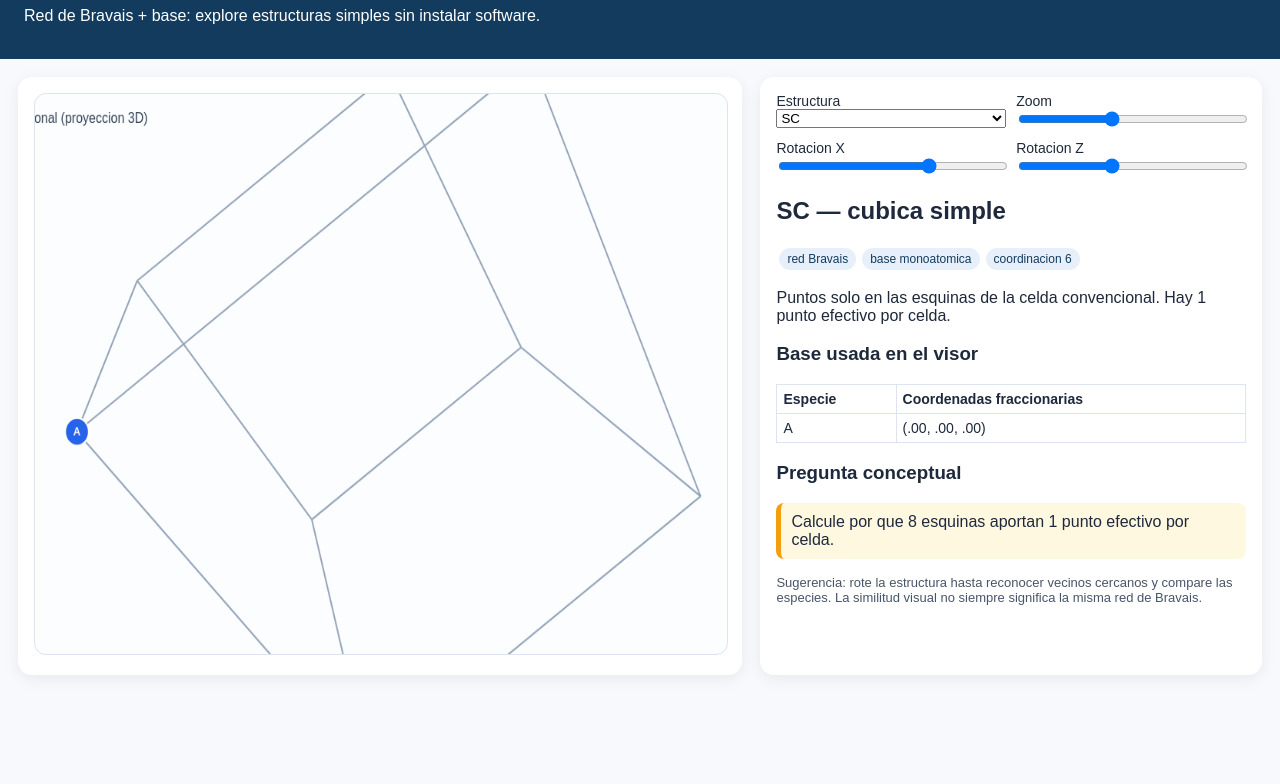
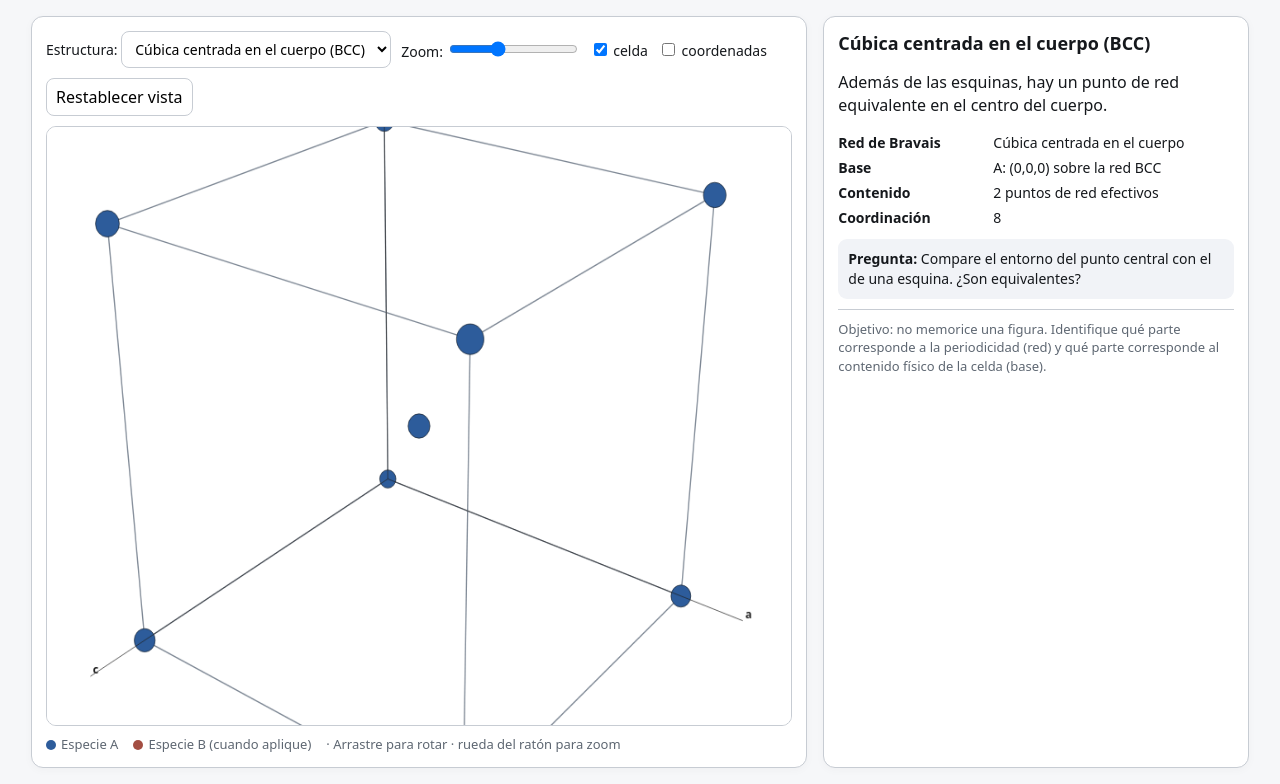
Before and after one commit to idar82/MIF_estado-solido, a plain HTML site: page index.html in a window 1280 px wide. Shown: the part 91-875 px from the top of the page. Before the commit the page ends 800 px from the top, so only its background shows below. Drawn offline with Linux system fonts and the light colour scheme.

Commit message:
Add files via upload

```diff
--- a/index.html
+++ b/index.html
@@ -1,52 +1,70 @@
 <!DOCTYPE html>
 <html lang="es">
 <head>
-<meta charset="utf-8"/>
-<meta name="viewport" content="width=device-width, initial-scale=1"/>
-<title>Visor de cristalografia - Semana 1</title>
+<meta charset="utf-8" />
+<meta name="viewport" content="width=device-width, initial-scale=1" />
+<title>Visor de estructuras cristalinas — Física del Estado Sólido</title>
 <style>
-body{font-family:Arial,Helvetica,sans-serif;margin:0;background:#f7f9fc;color:#1e293b}header{background:#123b5d;color:white;padding:18px 24px}main{display:grid;grid-template-columns:1.3fr .9fr;gap:18px;padding:18px}.panel{background:white;border-radius:14px;box-shadow:0 4px 16px #0001;padding:16px}canvas{width:100%;height:560px;background:#fbfdff;border:1px solid #dbe4ef;border-radius:12px}.controls{display:grid;grid-template-columns:1fr 1fr;gap:10px}.controls label{font-size:14px}.controls input,.controls select{width:100%}.pill{display:inline-block;background:#e7f0fa;color:#123b5d;padding:4px 8px;border-radius:999px;margin:3px;font-size:12px}.question{background:#fff8e1;border-left:5px solid #f59e0b;padding:10px;border-radius:8px}.small{font-size:13px;color:#475569}table{border-collapse:collapse;width:100%;font-size:14px}td,th{border:1px solid #dbe4ef;padding:6px;text-align:left}@media(max-width:900px){main{grid-template-columns:1fr}canvas{height:430px}}
+:root{--bg:#f6f7f9;--panel:#ffffff;--ink:#15181c;--muted:#5e6772;--line:#c7ccd3;--accent:#263b66;}
+*{box-sizing:border-box} body{margin:0;font-family:system-ui,-apple-system,Segoe UI,Roboto,Arial,sans-serif;background:var(--bg);color:var(--ink)}
+header{padding:18px 22px;background:var(--panel);border-bottom:1px solid var(--line)} h1{font-size:20px;margin:0 0 5px} header p{margin:0;color:var(--muted)}
+main{display:grid;grid-template-columns:minmax(500px,1.55fr) minmax(300px,.85fr);gap:16px;padding:16px;max-width:1250px;margin:auto}
+.card{background:var(--panel);border:1px solid var(--line);border-radius:12px;padding:14px;box-shadow:0 2px 10px rgba(0,0,0,.03)}
+.controls{display:flex;flex-wrap:wrap;gap:10px;align-items:center;margin-bottom:10px} label{font-size:14px} select,input[type=range],button{font:inherit} select,button{padding:7px 9px;border:1px solid var(--line);border-radius:8px;background:white} button{cursor:pointer}
+canvas{width:100%;height:600px;border:1px solid var(--line);border-radius:10px;background:#fff;display:block;touch-action:none}
+.info h2{font-size:18px;margin:0 0 8px}.info p{line-height:1.45}.kv{display:grid;grid-template-columns:145px 1fr;gap:6px 10px;font-size:14px;margin:12px 0}.kv div:nth-child(odd){font-weight:650}.hint{font-size:13px;color:var(--muted);border-top:1px solid var(--line);padding-top:10px;margin-top:10px}.question{background:#f1f3f7;padding:10px;border-radius:9px;font-size:14px;line-height:1.4;margin-top:10px}
+.legend{display:flex;gap:15px;flex-wrap:wrap;font-size:13px;color:var(--muted);margin-top:9px}.dot{display:inline-block;width:10px;height:10px;border-radius:50%;margin-right:5px;vertical-align:-1px}.a{background:#2d5c9b}.b{background:#a34e42}
+@media(max-width:850px){main{grid-template-columns:1fr} canvas{height:520px}}
 </style>
 </head>
 <body>
-<header><h1>Visor de cristalografia - Semana 1</h1><p>Red de Bravais + base: explore estructuras simples sin instalar software.</p></header>
+<header><h1>Visor de estructuras cristalinas</h1><p>Semana 1 · Física del Estado Sólido · Red de Bravais + base</p></header>
 <main>
-<section class="panel"><canvas id="cv" width="900" height="620"></canvas></section>
-<section class="panel">
+<section class="card">
 <div class="controls">
-<label>Estructura<select id="structure"><option>SC</option><option>BCC</option><option>FCC</option><option>CsCl</option><option>NaCl</option><option>Diamante</option><option>Zincblenda</option></select></label>
-<label>Zoom<input type="range" id="zoom" min="0.55" max="1.8" step="0.05" value="1.05"></label>
-<label>Rotacion X<input type="range" id="rx" min="-75" max="75" step="1" value="25"></label>
-<label>Rotacion Z<input type="range" id="rz" min="-180" max="180" step="1" value="-35"></label>
+<label>Estructura: <select id="structure"></select></label>
+<label>Zoom: <input id="zoom" type="range" min="0.65" max="1.75" step="0.01" value="1.05"></label>
+<label><input id="edges" type="checkbox" checked> celda</label>
+<label><input id="labels" type="checkbox"> coordenadas</label>
+<button id="reset">Restablecer vista</button>
 </div>
-<h2 id="title"></h2><div id="tags"></div><p id="desc"></p>
-<h3>Base usada en el visor</h3><table id="basis"><thead><tr><th>Especie</th><th>Coordenadas fraccionarias</th></tr></thead><tbody></tbody></table>
-<h3>Pregunta conceptual</h3><p class="question" id="question"></p>
-<p class="small">Sugerencia: rote la estructura hasta reconocer vecinos cercanos y compare las especies. La similitud visual no siempre significa la misma red de Bravais.</p>
+<canvas id="cv" width="900" height="650"></canvas>
+<div class="legend"><span><span class="dot a"></span>Especie A</span><span><span class="dot b"></span>Especie B (cuando aplique)</span> · Arrastre para rotar · rueda del ratón para zoom</div>
 </section>
+<aside class="card info"><h2 id="title"></h2><p id="desc"></p><div class="kv" id="kv"></div><div class="question" id="question"></div><p class="hint">Objetivo: no memorice una figura. Identifique qué parte corresponde a la periodicidad (red) y qué parte corresponde al contenido físico de la celda (base).</p></aside>
 </main>
 <script>
-const cv=document.getElementById('cv'), ctx=cv.getContext('2d');
-const data={
-SC:{lat:'cubica simple',basis:[['A',[0,0,0]]],tags:['red Bravais','base monoatomica','coordinacion 6'],desc:'Puntos solo en las esquinas de la celda convencional. Hay 1 punto efectivo por celda.',q:'Calcule por que 8 esquinas aportan 1 punto efectivo por celda.'},
-BCC:{lat:'cubica centrada en el cuerpo',basis:[['A',[0,0,0]],['A',[.5,.5,.5]]],tags:['red Bravais','sitios equivalentes','coordinacion 8'],desc:'El centro y las esquinas son sitios equivalentes: todos tienen el mismo entorno.',q:'Por que el sitio del centro y el de una esquina son equivalentes en BCC?'},
-FCC:{lat:'cubica centrada en las caras',basis:[['A',[0,0,0]],['A',[0,.5,.5]],['A',[.5,0,.5]],['A',[.5,.5,0]]],tags:['red Bravais','empaquetamiento compacto','coordinacion 12'],desc:'Tiene puntos en esquinas y centros de cara; 4 puntos efectivos por celda convencional.',q:'Explique por que la celda convencional FCC contiene 4 puntos efectivos.'},
-CsCl:{lat:'cubica simple + base binaria',basis:[['Cs',[0,0,0]],['Cl',[.5,.5,.5]]],tags:['cristal binario','no BCC si especies distintas','coordinacion 8'],desc:'Se parece a BCC, pero las esquinas y el centro no son equivalentes si son especies diferentes.',q:'Por que CsCl no debe describirse simplemente como BCC?'},
-NaCl:{lat:'FCC + base binaria',basis:[['Cl',[0,0,0]],['Na',[.5,0,0]],['Cl',[0,.5,.5]],['Cl',[.5,0,.5]],['Cl',[.5,.5,0]],['Na',[0,.5,0]],['Na',[0,0,.5]],['Na',[.5,.5,.5]]],tags:['estructura sal gema','coordinacion 6','cristal ionico'],desc:'Puede verse como dos subredes FCC interpenetradas desplazadas media arista.',q:'Identifique cuantos primeros vecinos tiene un ion en NaCl y de que especie son.'},
-Diamante:{lat:'FCC + base de dos atomos iguales',basis:[['C',[0,0,0]],['C',[.25,.25,.25]],['C',[0,.5,.5]],['C',[.25,.75,.75]],['C',[.5,0,.5]],['C',[.75,.25,.75]],['C',[.5,.5,0]],['C',[.75,.75,.25]]],tags:['red FCC','base de dos C','coordinacion 4'],desc:'Red FCC con base de dos atomos iguales desplazados (1/4,1/4,1/4).',q:'Por que el diamante tiene coordinacion 4 aunque se construya desde una red FCC?'},
-Zincblenda:{lat:'FCC + base binaria',basis:[['Zn',[0,0,0]],['S',[.25,.25,.25]],['Zn',[0,.5,.5]],['S',[.25,.75,.75]],['Zn',[.5,0,.5]],['S',[.75,.25,.75]],['Zn',[.5,.5,0]],['S',[.75,.75,.25]]],tags:['red FCC','base binaria','coordinacion 4'],desc:'Misma geometria que diamante, pero con dos especies quimicas.',q:'Que cambia fisicamente al pasar de diamante a zincblenda si la geometria es parecida?'}
+const structures={
+ 'SC':{name:'Cúbica simple (SC)', bravais:'Cúbica simple',basis:'A: (0,0,0)',atoms:'1 punto de red efectivo',coord:'6',desc:'La celda convencional coincide con una celda primitiva. Los puntos de red están en las esquinas.',q:'¿Por qué 8 esquinas producen solo 1 punto de red efectivo?',sites:corners('A')},
+ 'BCC':{name:'Cúbica centrada en el cuerpo (BCC)',bravais:'Cúbica centrada en el cuerpo',basis:'A: (0,0,0) sobre la red BCC',atoms:'2 puntos de red efectivos',coord:'8',desc:'Además de las esquinas, hay un punto de red equivalente en el centro del cuerpo.',q:'Compare el entorno del punto central con el de una esquina. ¿Son equivalentes?',sites:[...corners('A'),{p:[.5,.5,.5],s:'A'}]},
+ 'FCC':{name:'Cúbica centrada en las caras (FCC)',bravais:'Cúbica centrada en las caras',basis:'A: (0,0,0) sobre la red FCC',atoms:'4 puntos de red efectivos',coord:'12',desc:'La celda convencional tiene puntos de red en las esquinas y centros de las seis caras.',q:'¿Cómo obtiene 4 puntos de red efectivos a partir de 8 esquinas y 6 caras?',sites:[...corners('A'),...faces('A')]},
+ 'CsCl':{name:'CsCl',bravais:'Cúbica simple',basis:'A: (0,0,0); B: (1/2,1/2,1/2)',atoms:'1 A + 1 B por celda convencional',coord:'8 (A–B)',desc:'Visualmente se parece a BCC, pero el centro y las esquinas son especies distintas; por eso no son puntos equivalentes de una red BCC.',q:'¿Por qué sería incorrecto decir que CsCl tiene red de Bravais BCC?',sites:[...corners('A'),{p:[.5,.5,.5],s:'B'}]},
+ 'Diamond':{name:'Diamante',bravais:'FCC',basis:'C: (0,0,0) y C: (1/4,1/4,1/4)',atoms:'8 C por celda convencional',coord:'4',desc:'Estructura covalente tetraédrica. Puede construirse como una red FCC con una base de dos átomos.',q:'¿Qué diferencia conceptual hay entre “red FCC” y “estructura diamante”?',sites:diamondSites(false)},
+ 'ZB':{name:'Zincblenda (AB)',bravais:'FCC',basis:'A: (0,0,0); B: (1/4,1/4,1/4)',atoms:'4 A + 4 B por celda convencional',coord:'4 (A–B)',desc:'Tiene la misma geometría básica del diamante, pero las dos subredes corresponden a especies diferentes.',q:'¿Qué cambia al pasar de diamante a zincblenda si la geometría es parecida?',sites:diamondSites(true)}
 };
-function color(s){return {A:'#2563eb',C:'#111827',Cs:'#f97316',Cl:'#22c55e',Na:'#8b5cf6',Zn:'#0ea5e9',S:'#eab308'}[s]||'#64748b'}
-function rot(p,rx,rz){let [x,y,z]=p; x-=.5;y-=.5;z-=.5; let ax=rx*Math.PI/180, az=rz*Math.PI/180; let y1=y*Math.cos(ax)-z*Math.sin(ax), z1=y*Math.sin(ax)+z*Math.cos(ax); let x2=x*Math.cos(az)-y1*Math.sin(az), y2=x*Math.sin(az)+y1*Math.cos(az); return [x2,y2,z1];}
-function project(p){let z=p[2]+1.8, s=260*parseFloat(zoom.value)/z; return [cv.width/2+p[0]*s*3.0, cv.height/2+p[1]*s*3.0, s];}
-function draw(){ctx.clearRect(0,0,cv.width,cv.height);let st=structure.value,D=data[st],RX=+rx.value,RZ=+rz.value;title.textContent=st+' — '+D.lat;desc.textContent=D.desc;tags.innerHTML=D.tags.map(t=>`<span class="pill">${t}</span>`).join('');question.textContent=D.q;basis.querySelector('tbody').innerHTML=D.basis.map(b=>`<tr><td>${b[0]}</td><td>(${b[1].map(v=>v.toFixed(2).replace('0.','.') ).join(', ')})</td></tr>`).join('');
-// draw cube edges
-let corners=[[0,0,0],[1,0,0],[1,1,0],[0,1,0],[0,0,1],[1,0,1],[1,1,1],[0,1,1]], edges=[[0,1],[1,2],[2,3],[3,0],[4,5],[5,6],[6,7],[7,4],[0,4],[1,5],[2,6],[3,7]];
-ctx.lineWidth=2;ctx.strokeStyle='#94a3b8'; edges.forEach(e=>{let a=project(rot(corners[e[0]],RX,RZ)),b=project(rot(corners[e[1]],RX,RZ));ctx.beginPath();ctx.moveTo(a[0],a[1]);ctx.lineTo(b[0],b[1]);ctx.stroke();});
-let atoms=D.basis.map(b=>({sp:b[0],p:rot(b[1],RX,RZ)})).sort((a,b)=>a.p[2]-b.p[2]); atoms.forEach(at=>{let [x,y,s]=project(at.p);let r=Math.max(10,18*parseFloat(zoom.value)/(at.p[2]+1.9));ctx.beginPath();ctx.arc(x,y,r,0,2*Math.PI);ctx.fillStyle=color(at.sp);ctx.fill();ctx.strokeStyle='white';ctx.lineWidth=2;ctx.stroke();ctx.fillStyle='white';ctx.font='bold 13px Arial';ctx.textAlign='center';ctx.textBaseline='middle';ctx.fillText(at.sp,x,y);});
-ctx.fillStyle='#334155';ctx.font='16px Arial';ctx.fillText('Celda convencional (proyeccion 3D)',18,28);
+function corners(s){let a=[];for(let x of [0,1])for(let y of [0,1])for(let z of [0,1])a.push({p:[x,y,z],s});return a}
+function faces(s){return [[.5,.5,0],[.5,.5,1],[.5,0,.5],[.5,1,.5],[0,.5,.5],[1,.5,.5]].map(p=>({p,s}))}
+function fccTranslations(){return [[0,0,0],[0,.5,.5],[.5,0,.5],[.5,.5,0]]}
+function diamondSites(binary){let out=[];let T=fccTranslations();for(let t of T){out.push({p:t,s:'A'});let q=t.map(v=>v+.25);if(q.every(v=>v<=1))out.push({p:q,s:binary?'B':'A'});} // include periodic images within conventional cell
+ // add basis images generated by translations with -0.5 shifts to cover cell boundaries
+ const shifts=[-1,0,1];
+ for(let tx of shifts)for(let ty of shifts)for(let tz of shifts){for(let t of T){let p=[t[0]+tx+.25,t[1]+ty+.25,t[2]+tz+.25];if(p.every(v=>v>=0&&v<=1))out.push({p,s:binary?'B':'A'});}}
+ // de-duplicate
+ let m=new Map();for(let a of out){let k=a.p.map(v=>v.toFixed(3)).join(',')+a.s;m.set(k,a)}return [...m.values()]
 }
-['structure','zoom','rx','rz'].forEach(id=>document.getElementById(id).addEventListener('input',draw));
-draw();
+const sel=document.getElementById('structure');Object.entries(structures).forEach(([k,v])=>{let o=document.createElement('option');o.value=k;o.textContent=v.name;sel.appendChild(o)});sel.value='BCC';
+const cv=document.getElementById('cv'),ctx=cv.getContext('2d'),zoom=document.getElementById('zoom'),edges=document.getElementById('edges'),labels=document.getElementById('labels');
+let yaw=-0.65,pitch=0.45,drag=false,last=[0,0];
+function rot(p){let [x,y,z]=p.map(v=>v-.5);let cy=Math.cos(yaw),sy=Math.sin(yaw),cp=Math.cos(pitch),sp=Math.sin(pitch);let x1=cy*x+sy*z,z1=-sy*x+cy*z;let y1=cp*y-sp*z1,z2=sp*y+cp*z1;return [x1,y1,z2]}
+function proj(p){let r=rot(p),f=Number(zoom.value),d=3.5,scale=Math.min(cv.width,cv.height)*.72*f;let k=d/(d-r[2]);return [cv.width/2+r[0]*scale*k,cv.height/2-r[1]*scale*k,r[2]]}
+const E=[[0,1],[1,3],[3,2],[2,0],[4,5],[5,7],[7,6],[6,4],[0,4],[1,5],[2,6],[3,7]];const V=[[0,0,0],[1,0,0],[0,1,0],[1,1,0],[0,0,1],[1,0,1],[0,1,1],[1,1,1]];
+function draw(){ctx.clearRect(0,0,cv.width,cv.height);ctx.fillStyle='#fff';ctx.fillRect(0,0,cv.width,cv.height);if(edges.checked){ctx.strokeStyle='#7d8794';ctx.lineWidth=1.4;for(let [a,b] of E){let A=proj(V[a]),B=proj(V[b]);ctx.beginPath();ctx.moveTo(A[0],A[1]);ctx.lineTo(B[0],B[1]);ctx.stroke()}}
+ let sites=structures[sel.value].sites.map(o=>({...o,pr:proj(o.p)})).sort((a,b)=>a.pr[2]-b.pr[2]);for(let o of sites){let [x,y,z]=o.pr;let rad=10+4*(z+.8);ctx.beginPath();ctx.arc(x,y,rad,0,Math.PI*2);ctx.fillStyle=o.s==='A'?'#2d5c9b':'#a34e42';ctx.fill();ctx.strokeStyle='#17202a';ctx.lineWidth=.7;ctx.stroke();if(labels.checked){ctx.fillStyle='#111';ctx.font='11px system-ui';ctx.fillText('('+o.p.map(v=>fmt(v)).join(', ')+')',x+rad+3,y-3)}}
+ // axes
+ const O=proj([0,0,0]), X=proj([1.18,0,0]),Y=proj([0,1.18,0]),Z=proj([0,0,1.18]); [['a',X],['b',Y],['c',Z]].forEach(([lab,P])=>{ctx.strokeStyle='#222';ctx.beginPath();ctx.moveTo(O[0],O[1]);ctx.lineTo(P[0],P[1]);ctx.stroke();ctx.fillStyle='#222';ctx.font='bold 13px system-ui';ctx.fillText(lab,P[0]+3,P[1]-3)})}
+function fmt(v){if(Math.abs(v-.25)<.001)return '1/4';if(Math.abs(v-.5)<.001)return '1/2';if(Math.abs(v-.75)<.001)return '3/4';return String(Math.round(v*100)/100)}
+function updateInfo(){let s=structures[sel.value];document.getElementById('title').textContent=s.name;document.getElementById('desc').textContent=s.desc;document.getElementById('kv').innerHTML=`<div>Red de Bravais</div><div>${s.bravais}</div><div>Base</div><div>${s.basis}</div><div>Contenido</div><div>${s.atoms}</div><div>Coordinación</div><div>${s.coord}</div>`;document.getElementById('question').innerHTML='<b>Pregunta:</b> '+s.q;draw()}
+cv.addEventListener('pointerdown',e=>{drag=true;last=[e.clientX,e.clientY];cv.setPointerCapture(e.pointerId)});cv.addEventListener('pointermove',e=>{if(!drag)return;let dx=e.clientX-last[0],dy=e.clientY-last[1];yaw+=dx*.009;pitch+=dy*.009;pitch=Math.max(-1.35,Math.min(1.35,pitch));last=[e.clientX,e.clientY];draw()});cv.addEventListener('pointerup',()=>drag=false);cv.addEventListener('wheel',e=>{e.preventDefault();let v=Number(zoom.value)*(e.deltaY>0?.92:1.08);zoom.value=Math.max(.65,Math.min(1.75,v));draw()},{passive:false});
+[sel,zoom,edges,labels].forEach(el=>el.addEventListener('input',updateInfo));document.getElementById('reset').addEventListener('click',()=>{yaw=-.65;pitch=.45;zoom.value=1.05;draw()});updateInfo();
 </script>
 </body></html>
```
